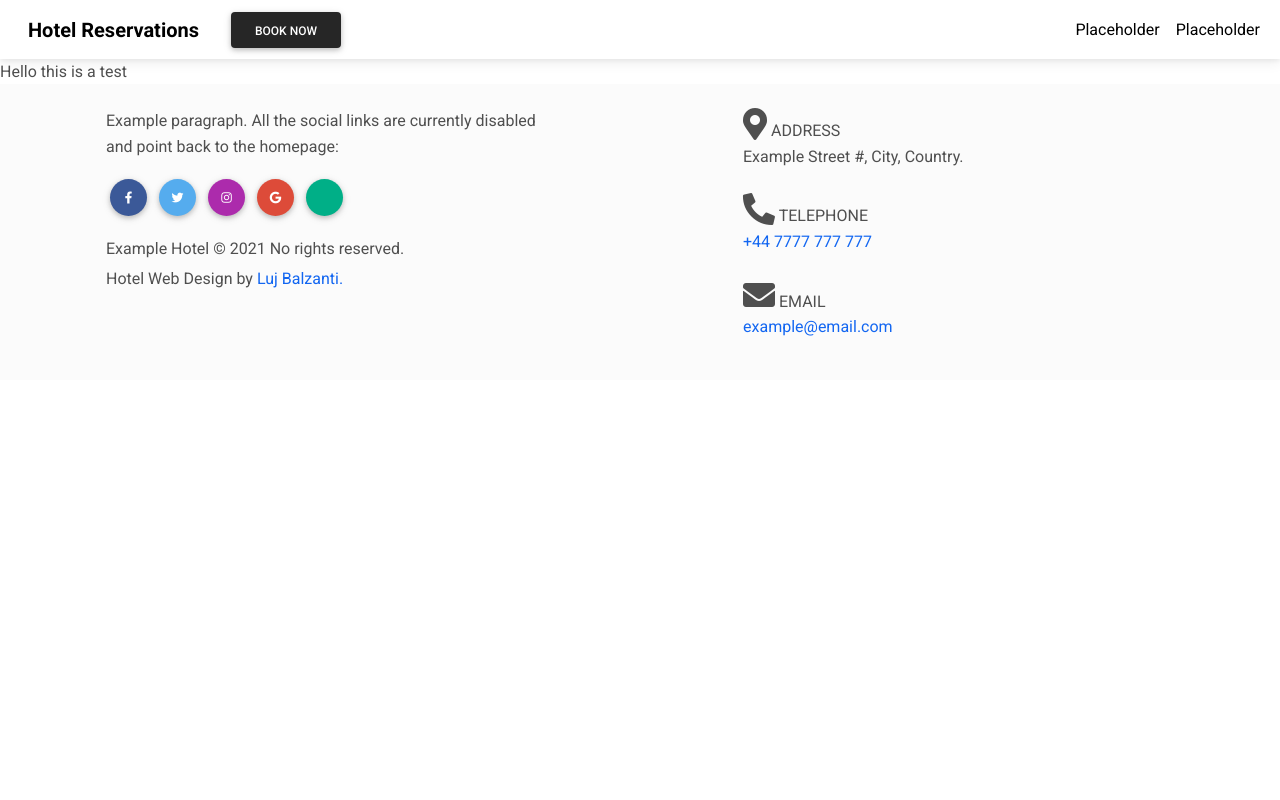
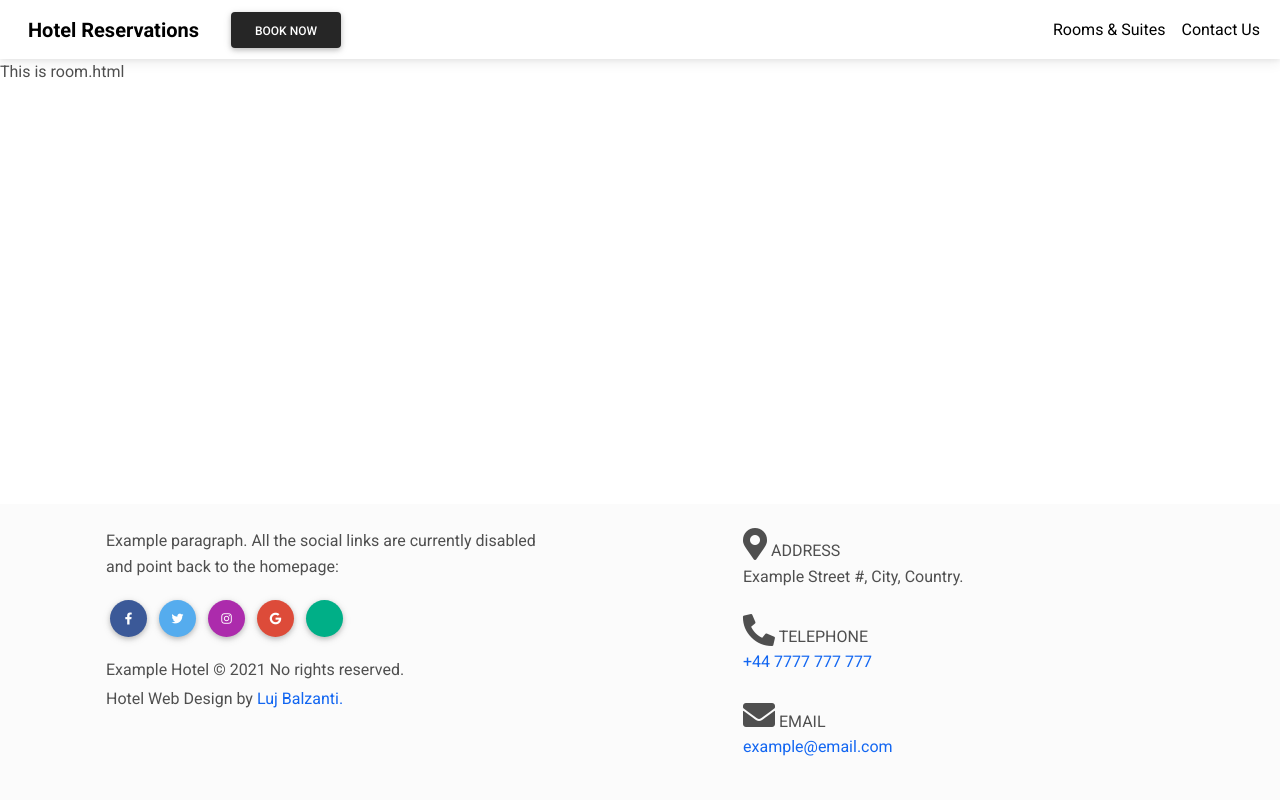
Before and after one commit to LujBalzanti/django-hotel-reservations, a Django app: page /room/1 in a window 1280 px wide. Run offline with Django 3.2, Linux system fonts and the light colour scheme; some libraries are stand-ins or nearby versions.

Commit message:
feat: finalize navigation

```diff
--- a/reservations/static/reservations/styles.css
+++ b/reservations/static/reservations/styles.css
@@ -58,3 +58,14 @@ color: #000 !important;
     align-self: center;
     margin-bottom: 20px;
 }
+
+body{
+    height:100vh;
+    margin:0;
+    display:flex;
+    flex-direction:column;
+}
+
+footer{
+    margin-top:auto;
+}
--- a/reservations/templates/reservations/booking.html
+++ b/reservations/templates/reservations/contact.html
@@ -1,5 +1,5 @@
 {% extends "reservations/header.html" %}
 
 {% block body %}
-    Hello this is a test
+    This is contact.html
 {% endblock %}
--- a/reservations/templates/reservations/header.html
+++ b/reservations/templates/reservations/header.html
@@ -4,10 +4,10 @@
 
 <nav class="navbar navbar-expand-lg navbar-dark d-lg-block" style="z-index: 2000;">
     <div class="container-fluid">
-      <a class="navbar-brand nav-link" target="" href="">
+      <a class="navbar-brand nav-link" target="home" href="{% url 'home' %}">
         <strong>Hotel Reservations</strong>
       </a>
-      <button type="button" class="btn btn-dark ms-auto me-2">Book now</button>
+      <a href="{% url 'booking' %}" class="btn btn-dark ms-auto me-2">Book now</a>
       <button class="navbar-toggler btn btn-dark" type="button" data-mdb-toggle="collapse" data-mdb-target="#navbar"
         aria-controls="navbar" aria-expanded="false" aria-label="Toggle navigation">
         <i class="fas fa-bars"></i>
@@ -15,10 +15,10 @@
       <div class="collapse navbar-collapse" id="navbar">
         <ul class="navbar-nav ms-auto mb-2 mb-lg-0">
           <li class="nav-item ms-auto">
-            <a class="nav-link" href="">Placeholder</a>
+            <a class="nav-link" href="{% url 'rooms' %}">Rooms & Suites</a>
           </li>
           <li class="nav-item ms-auto">
-            <a class="nav-link" href="">Placeholder</a>
+            <a class="nav-link" href="{% url 'contact' %}">Contact Us</a>
           </li>
         </ul>
       </div>
--- a/reservations/templates/reservations/home.html
+++ b/reservations/templates/reservations/home.html
@@ -11,7 +11,7 @@
               <div class="col-md-6 gx-5 mb-4">
                 <div class="bg-image hover-overlay ripple shadow-2-strong" data-mdb-ripple-color="light">
                   <img src="{% static 'reservations/home5.jpg' %}" class="img-fluid" />
-                  <a href="">
+                  <a href="{% url 'contact' %}">
                     <div class="mask" style="background-color: rgba(251, 251, 251, 0.15);"></div>
                   </a>
                 </div>
--- a/reservations/templates/reservations/layout.html
+++ b/reservations/templates/reservations/layout.html
@@ -57,21 +57,21 @@
                                 <a
                                     class="btn btn-primary btn-floating m-1"
                                     style="background-color: #ac2bac;"
-                                    href="#!"
+                                    href=""
                                     role="button"
                                     ><i class="fab fa-instagram"></i
                                 ></a>
                                 <a
                                     class="btn btn-primary btn-floating m-1"
                                     style="background-color: #dd4b39;"
-                                    href="#!"
+                                    href=""
                                     role="button"
                                     ><i class="fab fa-google"></i
                                 ></a>
                                 <a
                                     class="btn btn-primary btn-floating m-1"
                                     style="background-color: #00AF87;"
-                                    href="#!"
+                                    href=""
                                     role="button"
                                     ><i class="fab fa-tripadvisor"></i
                                 ></a>
--- a/reservations/templates/reservations/room.html
+++ b/reservations/templates/reservations/room.html
@@ -1,5 +1,5 @@
 {% extends "reservations/header.html" %}
 
 {% block body %}
-    Hello this is a test
+    This is room.html
 {% endblock %}
--- /dev/null
+++ b/reservations/templates/reservations/rooms.html
@@ -0,0 +1,5 @@
+{% extends "reservations/header.html" %}
+
+{% block body %}
+    This is rooms.html
+{% endblock %}
--- a/reservations/urls.py
+++ b/reservations/urls.py
@@ -5,5 +5,7 @@ from . import views
 urlpatterns = [
     path('', views.home, name='home'),
     path("room/<int:id>", views.room, name="room"),
-    path('booking/', views.booking, name='booking')
+    path('booking/', views.booking, name='booking'),
+    path('contact/', views.contact, name='contact'),
+    path('rooms/', views.rooms, name='rooms'),
 ]
--- a/reservations/views.py
+++ b/reservations/views.py
@@ -31,3 +31,9 @@ def room(request, id):
 
 def booking(request):
     return render(request, "reservations/booking.html")
+
+def contact(request):
+    return render(request, "reservations/contact.html")
+
+def rooms(request):
+    return render(request, "reservations/rooms.html")
```
Also changed, not shown: reservations/templates/reservations/homeHeader.html (+7 -12 lines).
